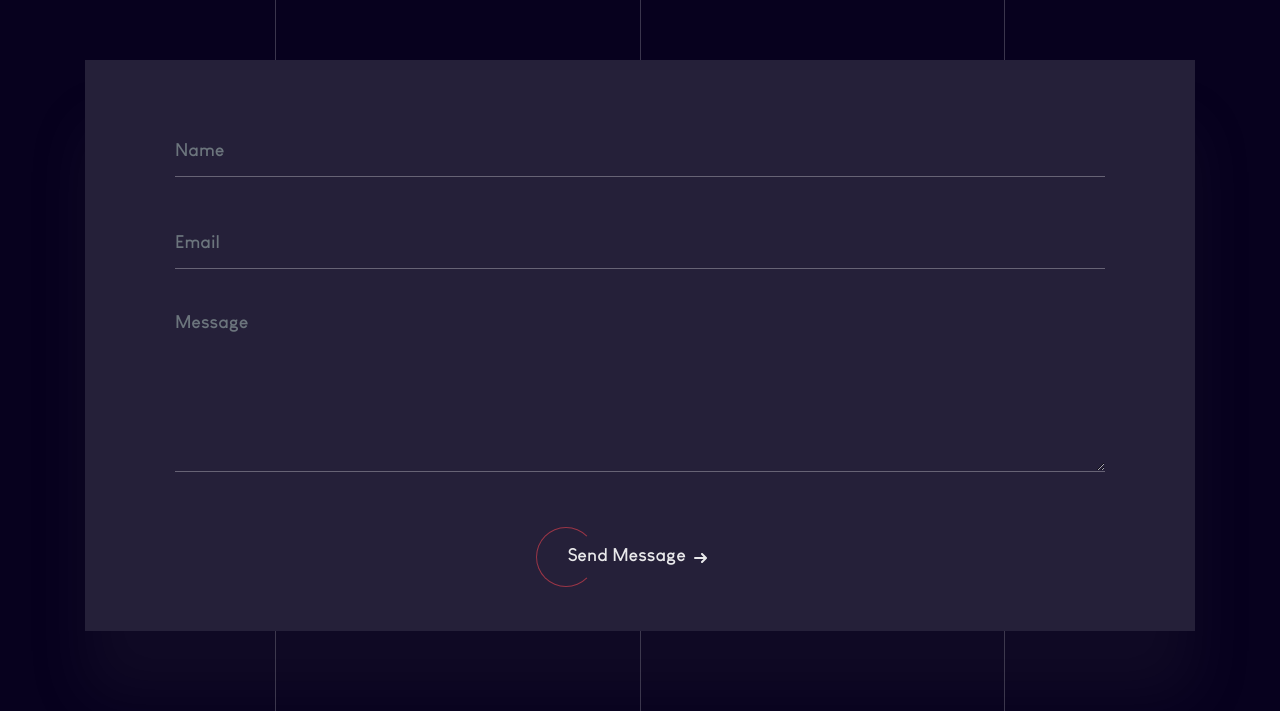
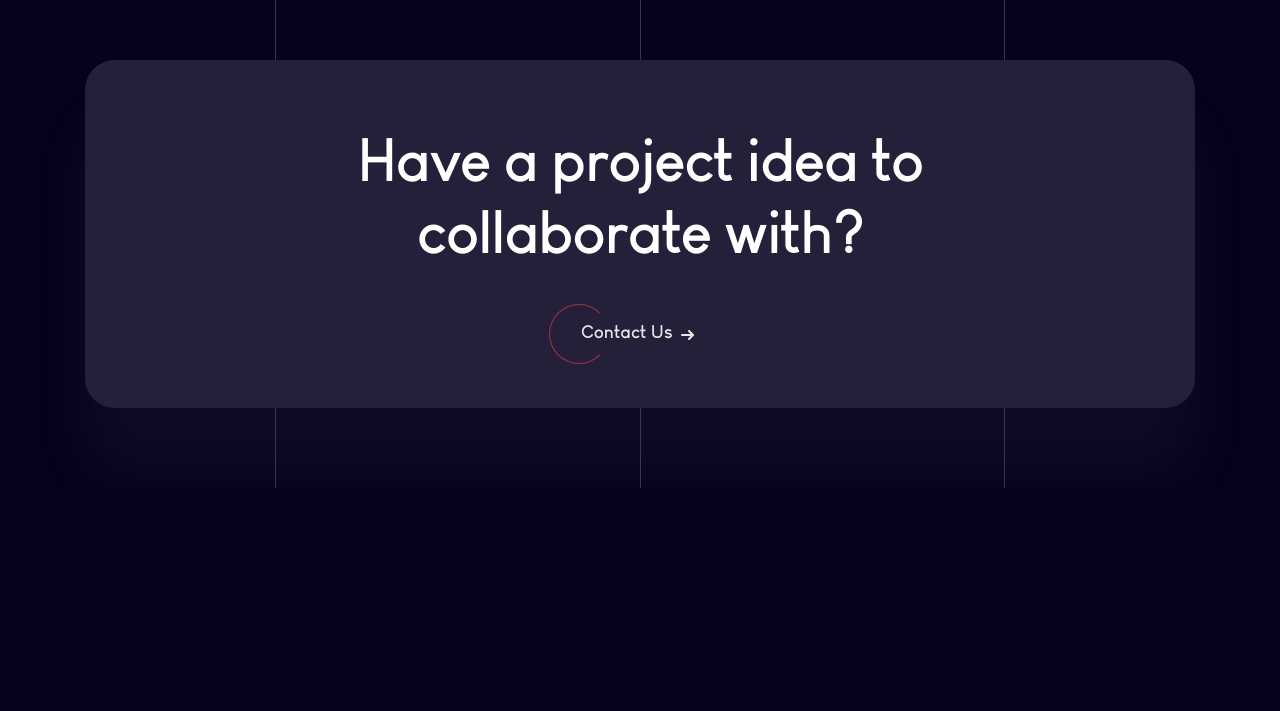
Before and after one commit to LongLS/Portfolio-2022, a plain HTML site: page index.html in a window 1280 px wide. Shown: the part 3994-4705 px from the top of the page. After the commit the page ends 4482 px from the top, so only its background shows below. Drawn offline with Linux system fonts and the light colour scheme; animation ran at ten frames a second.

```diff
--- a/index.html
+++ b/index.html
@@ -131,7 +131,7 @@
                                                 <p>‘Bring the designs to life!’. Since I’m a designer who can also code, I find it easy to collaborate closely with developers til the finish line and beyond. For Website and App Mobile projects, I also do front-end development.</p>
                                                 <div class="resume-btn">
                                                     <div class="btn-default">
-                                                        <a href="#" class="cta">
+                                                        <a href="mailto:sylongtd@gmail.com" class="cta">
                                                             <span>Contact Us</span>
                                                             <svg width="13px" height="10px" viewBox="0 0 13 10">
                                                                 <path d="M1,5 L11,5"></path>
@@ -509,20 +509,30 @@
 <!--                    </div>-->
 <!--                </div>-->
                 <div class="container">
-                    <div class="resume-form wow fadeInUp">
-                        <div class="form-group">
-                            <input type="text" name="name"  placeholder="Name" class="form-control contact-name">
+                    <div class="resume-form wow fadeInUp" style="border-radius: 30px;">
+<!--                        <div class="form-group">-->
+<!--                            <input type="text" name="name"  placeholder="Name" class="form-control contact-name">-->
+<!--                        </div>-->
+<!--                        <div class="form-group">-->
+<!--                            <input type="email" name="email"  placeholder="Email" class="form-control contact-name">-->
+<!--                        </div>-->
+<!--                        <div class="form-group">-->
+<!--                            <textarea name="Message" placeholder="Message"   rows="6" class="form-control contact-message"></textarea>-->
+<!--                        </div>-->
+
+<!--                    </div>-->
+                        <div class="container-fluid bg-2 text-center">
+                            <div class="resume-details">
+                                <div class="resume-title wow fadeInUp">
+                                    <h1>Have a project idea to <br/>
+                                        collaborate with?</h1>
+
                                 </div>
-                        <div class="form-group">
-                            <input type="email" name="email"  placeholder="Email" class="form-control contact-name">
-                        </div>
-                        <div class="form-group">
-                            <textarea name="Message" placeholder="Message"   rows="6" class="form-control contact-message"></textarea>
                             </div>
                             <div class="resume-btn">
                                 <div class="btn-default">
-                                <a  class="cta">
-                                    <span>Send Message</span>
+                                    <a href="mailto:sylongtd@gmail.com" class="cta">
+                                        <span>Contact Us</span>
                                         <svg width="13px" height="10px" viewBox="0 0 13 10">
                                             <path d="M1,5 L11,5"></path>
                                             <polyline points="8 1 12 5 8 9"></polyline>
@@ -530,6 +540,8 @@
                                     </a>
                                 </div>
                             </div>
+                        </div>
+
                     </div>
                 </div>
             </div>
```
Lines whose indentation alone changed are shown as unchanged.
